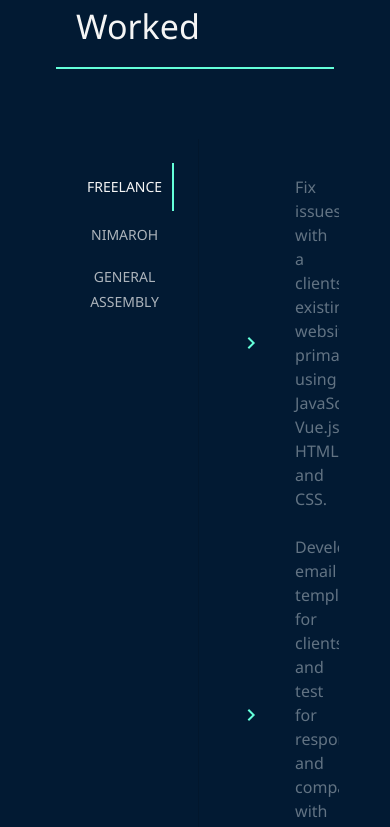
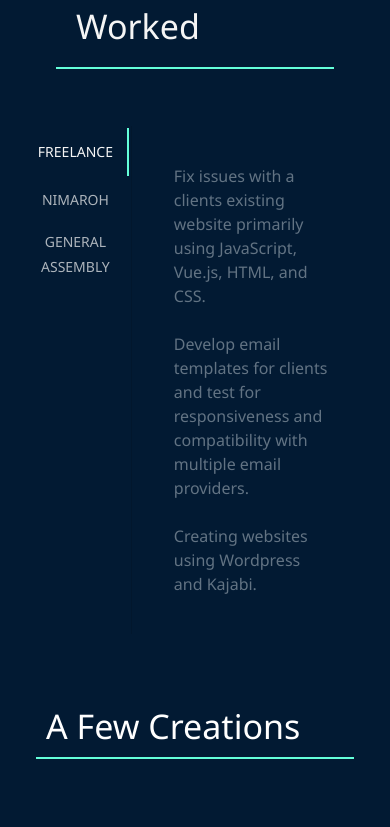
Before and after one commit to acostahf/new-portfolio, a React (Create React App) app: page / in a window 390 px wide. Shown: the part 1930-2757 px from the top of the page. Built offline with nearby package versions, Linux system fonts and the light colour scheme.

Commit message:
update on responsiveness of experiences

```diff
--- a/src/components/Experience.jsx
+++ b/src/components/Experience.jsx
@@ -59,7 +59,6 @@ const useStyles = makeStyles((theme) => ({
     justifyContent: "center",
     minHeight: "80vh",
     margin: "0 auto",
-
     // backgroundColor: "#fff",
   },
   vtabs: {
@@ -69,16 +68,27 @@ const useStyles = makeStyles((theme) => ({
     minHeight: 300,
     padding: 15,
     margin: 20,
+    [theme.breakpoints.down("sm")]: {
+      padding: 2,
+      margin: 2,
+    },
   },
   tabs: {
     borderRight: `1px solid ${theme.palette.divider}`,
     overflow: "visible",
     color: "#f5f5f5",
     padding: 24,
+    [theme.breakpoints.down("sm")]: {
+      padding: 2,
+    },
   },
   tabpanel: {
     overflow: "auto",
     width: "100%",
+    [theme.breakpoints.down("sm")]: {
+      overflow: "scroll",
+      padding: 2,
+    },
   },
   h4: {
     color: "#f5f5f5",
@@ -103,6 +113,9 @@ const useStyles = makeStyles((theme) => ({
   },
   icon: {
     color: "#64ffda",
+    [theme.breakpoints.down("sm")]: {
+      display: "none",
+    },
   },
 }));
 
```
Also changed, not shown: 1 other file (tests, documents, lock files or other folders).
